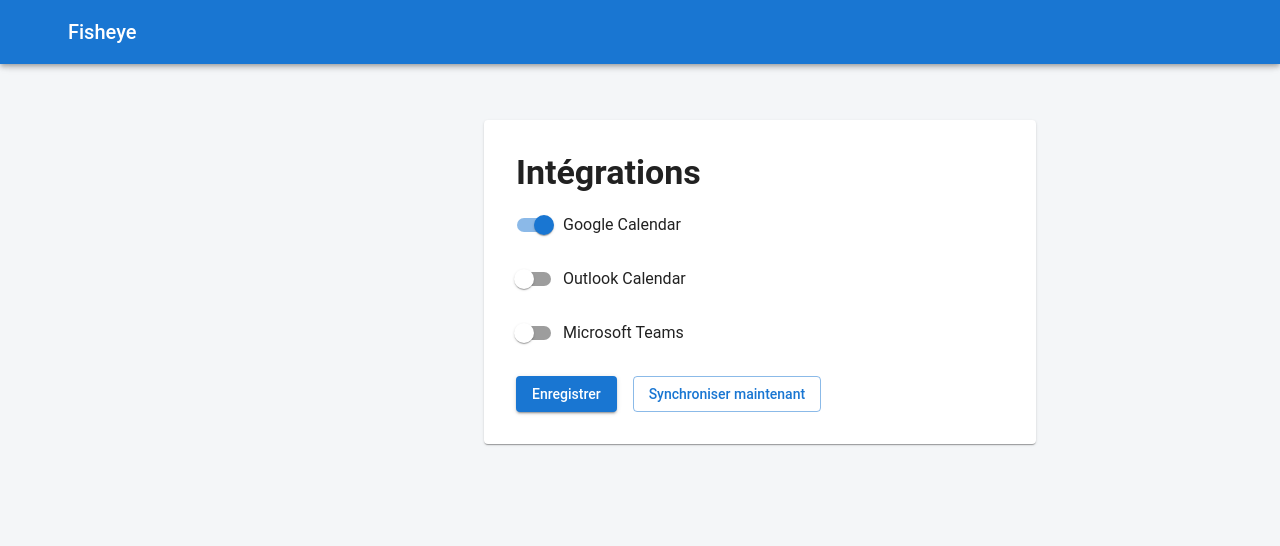
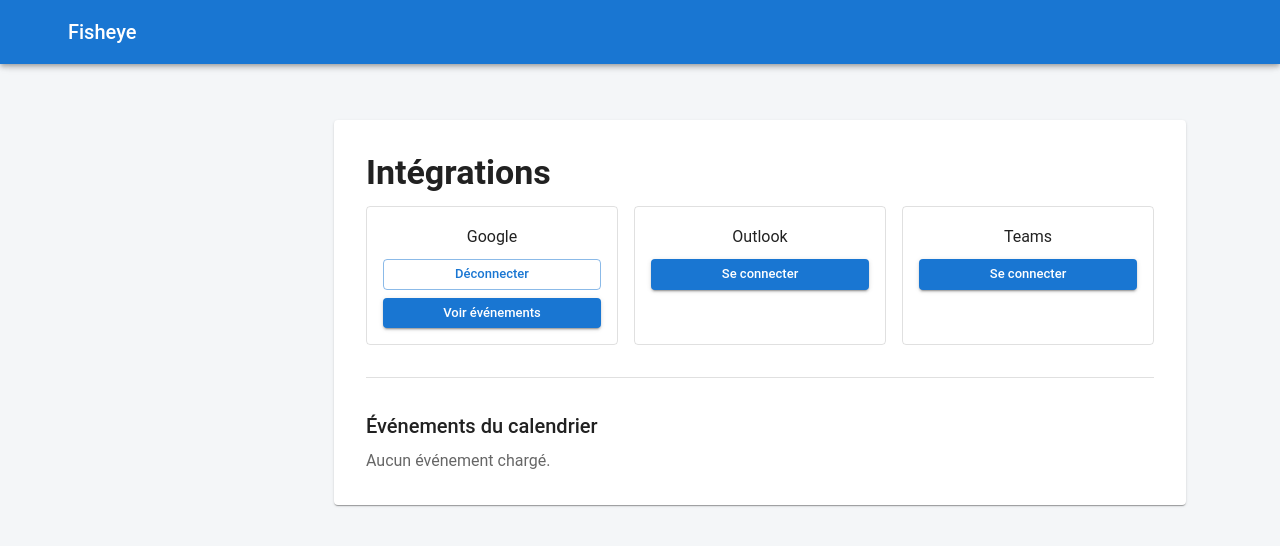
Before and after one commit to bpatureau/Projet-d-integration-groupe-fisheye, a React app in the folder frontend/: page /integrations in a window 1280 px wide. Shown: the top 546 px of the page. Built offline with nearby package versions, Linux system fonts and the light colour scheme; sample sign-in values are in the browser's storage; some icons are missing; the HTML template or start-up script is replaced by a standard one.

Commit message:
Modified the integrations page and added the ability to view teachers names

```diff
--- a/frontend/src/hooks/useWebSocket.ts
+++ b/frontend/src/hooks/useWebSocket.ts
@@ -1,11 +1,11 @@
 import { useEffect, useState } from 'react';
 
 export interface VisitEvent {
+    teacherNames: any[];
     id: string;
     date: string;
-    status: 'answered' | 'missed';
+    status: 'Présent' | 'Manquée';
     message?: string;
-    teacherCount: number;
 }
 
 export function useWebSocket(path: string) {
--- a/frontend/src/lib/api.ts
+++ b/frontend/src/lib/api.ts
@@ -5,16 +5,16 @@
     {
         id: 'a1b2c3',
         date: new Date().toLocaleString('fr-FR'),
-        status: 'missed',
+        status: 'Manquée',
         message: 'Bonjour',
-        teacherCount: 2
+        teacherNames: ["De Smet, Dubruille"]
     },
     {
         id: 'd4e5f6',
         date: new Date().toLocaleString('fr-FR'),
-        status: 'answered',
+        status: 'Présent',
         message: '',
-        teacherCount: 1
+        teacherNames: ["De Smet, VDS"]
     }
 ];
 
@@ -27,7 +27,7 @@
     markAnswered: (id: string): Promise<void> =>
         new Promise(resolve => {
             const idx = FAKE_DATA.findIndex(v => v.id === id);
-            if (idx !== -1) FAKE_DATA[idx].status = 'answered';
+            if (idx !== -1) FAKE_DATA[idx].status = 'Présent';
             setTimeout(() => resolve(), 200);
         }),
 
@@ -47,7 +47,4 @@
         new Promise(resolve => {
             setTimeout(() => resolve({ ...data }), 200);
         }),
-
-    syncCalendars: (): Promise<void> =>
-        new Promise(resolve => setTimeout(() => resolve(), 500))
 };
--- a/frontend/src/pages/Integrations.tsx
+++ b/frontend/src/pages/Integrations.tsx
@@ -1,114 +1,170 @@
-import { useState, useEffect } from 'react';
+import { useEffect, useState } from 'react';
 import {
     Container,
+    Paper,
     Typography,
-    FormControlLabel,
-    Switch,
     Button,
     Box,
-    Paper
+    Divider,
+    List,
+    ListItem,
+    ListItemText,
+    CircularProgress,
+    Stack
 } from '@mui/material';
+import { useSearchParams } from 'react-router-dom';
 import { api } from '../lib/api';
 
+interface CalendarEvent {
+    id: string;
+    title: string;
+    start: string;
+    end: string;
+    provider: 'google' | 'outlook' | 'teams';
+}
+
 export function Integrations() {
+    const [params] = useSearchParams();
+    const status = params.get('status');
+    const [message, setMessage] = useState<string>('');
+    const [loading, setLoading] = useState<boolean>(false);
     const [settings, setSettings] = useState({
         google: false,
         outlook: false,
         teams: false
     });
-    const [saving, setSaving] = useState(false);
-    const [message, setMessage] = useState<string>('');
+    const [events, setEvents] = useState<CalendarEvent[]>([]);
 
-    // Chargement initial
     useEffect(() => {
         api.getIntegrations().then(data => setSettings(data));
     }, []);
 
-    const handleToggle = (key: keyof typeof settings) => {
-        setSettings(prev => ({ ...prev, [key]: !prev[key] }));
+    useEffect(() => {
+        if (status === 'success') setMessage('Connexion réussie');
+        else if (status === 'error') setMessage('Échec de la connexion');
+    }, [status]);
+
+    const connect = (provider: keyof typeof settings) => {
+        window.location.href = `/api/oauth/${provider}`;
     };
 
-    const handleSave = async () => {
-        setSaving(true);
-        try {
-            await api.updateIntegrations(settings);
-            setMessage('Paramètres enregistrés');
-        } catch {
-            setMessage('Erreur lors de l’enregistrement');
-        } finally {
-            setSaving(false);
-            setTimeout(() => setMessage(''), 3000);
-        }
+    const disconnect = async (provider: keyof typeof settings) => {
+        setLoading(true);
+        await api.updateIntegrations({ [provider]: false });
+        setSettings(prev => ({ ...prev, [provider]: false }));
+        setMessage(`${provider.charAt(0).toUpperCase() + provider.slice(1)} déconnecté`);
+        setLoading(false);
     };
 
-    const handleSync = async () => {
-        setSaving(true);
-        try {
-            await api.syncCalendars();
-            setMessage('Synchronisation réussie');
-        } catch {
-            setMessage('Erreur de synchronisation');
-        } finally {
-            setSaving(false);
-            setTimeout(() => setMessage(''), 3000);
-        }
+    const fetchEvents = async (provider: keyof typeof settings) => {
+        setLoading(true);
+        const data = await api.getCalendarEvents(provider);
+        setEvents(data);
+        setLoading(false);
     };
 
     return (
-        <Container maxWidth="sm" sx={{ mt: 4 }}>
+        <Container maxWidth="md" sx={{ mt: 4 }}>
             <Paper sx={{ p: 4 }}>
                 <Typography variant="h4" gutterBottom>
                     Intégrations
                 </Typography>
-                <Box display="flex" flexDirection="column" gap={2} mb={3}>
-                    <FormControlLabel
-                        control={
-                            <Switch
-                                checked={settings.google}
-                                onChange={() => handleToggle('google')}
-                            />
-                        }
-                        label="Google Calendar"
-                    />
-                    <FormControlLabel
-                        control={
-                            <Switch
-                                checked={settings.outlook}
-                                onChange={() => handleToggle('outlook')}
-                            />
-                        }
-                        label="Outlook Calendar"
-                    />
-                    <FormControlLabel
-                        control={
-                            <Switch
-                                checked={settings.teams}
-                                onChange={() => handleToggle('teams')}
-                            />
-                        }
-                        label="Microsoft Teams"
-                    />
-                </Box>
+
                 {message && (
-                    <Typography color="primary" sx={{ mb: 2 }}>
+                    <Typography
+                        color={status === 'success' ? 'success.main' : 'error.main'}
+                        sx={{ mb: 2 }}
+                    >
                         {message}
                     </Typography>
                 )}
-                <Box display="flex" gap={2}>
+
+                {/* Services */}
+                <Box
+                    sx={{
+                        display: 'flex',
+                        flexWrap: 'wrap',
+                        gap: 2,
+                        mb: 4
+                    }}
+                >
+                    {(['google', 'outlook', 'teams'] as Array<keyof typeof settings>).map(provider => (
+                        <Box
+                            key={provider}
+                            sx={{
+                                flex: '1 1 calc(33.333% - 16px)',
+                                minWidth: 200,
+                                p: 2,
+                                border: '1px solid',
+                                borderColor: 'divider',
+                                borderRadius: 1
+                            }}
+                        >
+                            <Stack spacing={1} alignItems="center">
+                                <Typography variant="subtitle1" textTransform="capitalize">
+                                    {provider}
+                                </Typography>
+                                {settings[provider] ? (
+                                    <>
+                                        <Button
+                                            variant="outlined"
+                                            size="small"
+                                            fullWidth
+                                            onClick={() => disconnect(provider)}
+                                            disabled={loading}
+                                        >
+                                            Déconnecter
+                                        </Button>
                                         <Button
                                             variant="contained"
-                        onClick={handleSave}
-                        disabled={saving}
+                                            size="small"
+                                            fullWidth
+                                            onClick={() => fetchEvents(provider)}
+                                            disabled={loading}
                                         >
-                        Enregistrer
+                                            Voir événements
                                         </Button>
+                                    </>
+                                ) : (
                                     <Button
-                        variant="outlined"
-                        onClick={handleSync}
-                        disabled={saving}
+                                        variant="contained"
+                                        size="small"
+                                        fullWidth
+                                        onClick={() => connect(provider)}
                                     >
-                        Synchroniser maintenant
+                                        Se connecter
                                     </Button>
+                                )}
+                            </Stack>
+                        </Box>
+                    ))}
+                </Box>
+
+                <Divider />
+
+                {/* Événements */}
+                <Box sx={{ mt: 4 }}>
+                    <Typography variant="h6" gutterBottom>
+                        Événements du calendrier
+                    </Typography>
+                    {loading && <CircularProgress />}
+                    {!loading && events.length === 0 && (
+                        <Typography color="text.secondary">
+                            Aucun événement chargé.
+                        </Typography>
+                    )}
+                    {!loading && events.length > 0 && (
+                        <List>
+                            {events.map(ev => (
+                                <ListItem key={ev.id}>
+                                    <ListItemText
+                                        primary={`${ev.title} (${ev.provider})`}
+                                        secondary={`${ev.start} — ${ev.end}`}
+                                    />
+                                </ListItem>
+                            ))}
+                        </List>
+                    )}
                 </Box>
             </Paper>
         </Container>
```
Also changed, not shown: frontend/src/pages/Dashboard.tsx (+38 -18 lines). Lines whose indentation alone changed are shown as unchanged.
